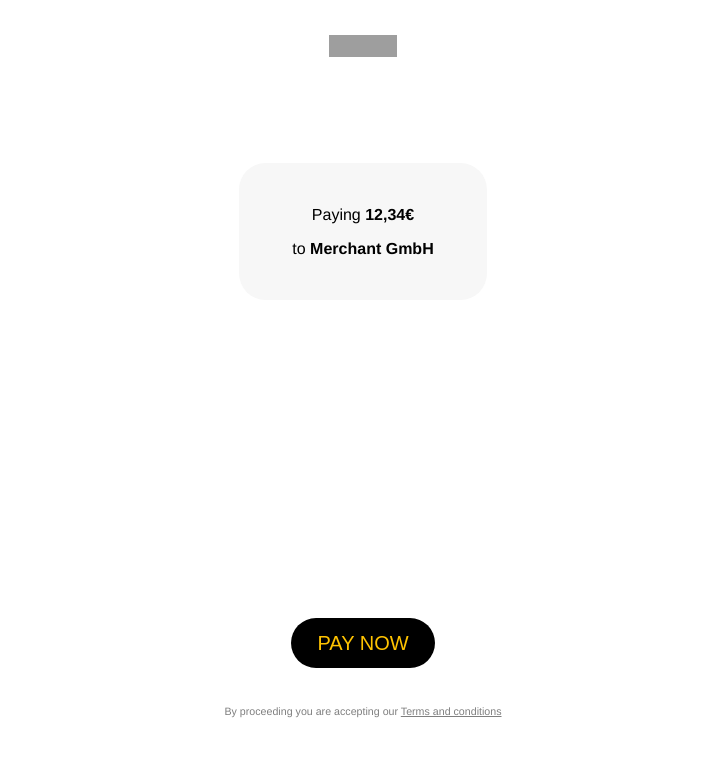
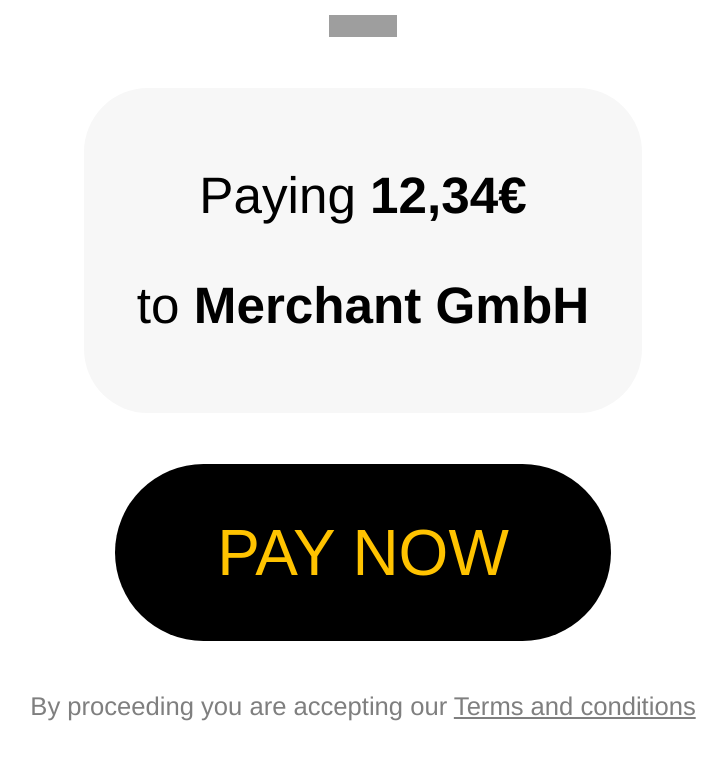
Before and after one commit to jangillich/jangillich.github.io, a Jekyll site: the page gptom.html, which Jekyll copies as it is, in a window 1280 px wide. Shown: the top 760 px of the page, without its empty margins (277-1004 px from the left). Built offline with Jekyll 4.4.1, drawn with Linux system fonts in a browser that asks for light colours; grey boxes are pictures that could not be loaded.

Commit message:
Add files via upload

```diff
--- a/gptom.html
+++ b/gptom.html
@@ -2,12 +2,13 @@
 <head>
 	<style>
 		body {
+			font-size: 4vw;
 			font-family: 'Helvetica';
 			display: flex;
 flex-direction: column;
 justify-content: center;
 align-items: center;
-gap: 20pt;
+gap: 2vw;
 height: 80%;
 		}
 
@@ -18,8 +19,8 @@ height: 80%;
 /* Auto layout */
 background:black;
 
-padding: 10pt 20pt;
-gap: 10pt;
+padding: 4vw 8vw;
+gap: 1vw;
 isolation: isolate;
 
 /* Button background */
@@ -29,7 +30,7 @@ border-radius: 1000px;
 
 /* Inside auto layout */
 border-width: 0px;
-    font-size: 15pt;
+    font-size: 5vw;
 
 
 		}
@@ -50,13 +51,13 @@ border-width: 0px;
 
 	<img decoding="async" loading="lazy" width="68.6" height="22.2" src="https://www.gptom.com/wp-content/uploads/2023/01/tom_logo_pos_RGB_small.png" alt="" srcset="https://www.gptom.com/wp-content/uploads/2023/01/tom_logo_pos_RGB_small.png 686w, https://www.gptom.com/wp-content/uploads/2023/01/tom_logo_pos_RGB_small-480x155.png 480w" sizes="(min-width: 0px) and (max-width: 480px) 480px, (min-width: 481px) 686px, 100vw" class="wp-image-253072">
 <div style="flex: 1"></div>
-<div style="text-align: center; background-color: #f7f7f7; border-radius: 20pt 20pt 20pt 20pt; padding: 20pt 40pt"><p>Paying <b>12,34€</b></p>
+<div style="text-align: center; background-color: #f7f7f7; border-radius: 5vw 5vw 5vw 5vw; padding: 20pt 40pt"><p>Paying <b>12,34€</b></p>
 <p>to <b>Merchant GmbH</b></p></div>
 
 <div style="flex: 5"></div>
 
 <button onclick="window.location.href='https://link.tink.com/1.0/pay/?client_id=cd63786e043e4bba91a160dc5f6b3719&redirect_uri=https://console.tink.com/callback&market=DE&locale=en_US&payment_request_id=79c73ae0d3b311edbb416b8c259847a6&session_id=4e0d4693044e4ad98adbce45848b69866b3fe79c0bb04fb1afc8aa47a7eb0e58&input_provider=de-postbank-münchen-ob';">PAY NOW</button>
 
-<p style="color: #7f7f7f; font-size: 8pt;">By proceeding you are accepting our <a style="color: #7f7f7f;" href="/">Terms and conditions</a></p>
+<p style="color: #7f7f7f; font-size: 2vw;">By proceeding you are accepting our <a style="color: #7f7f7f;" href="/">Terms and conditions</a></p>
 </body>
 <html>
```
